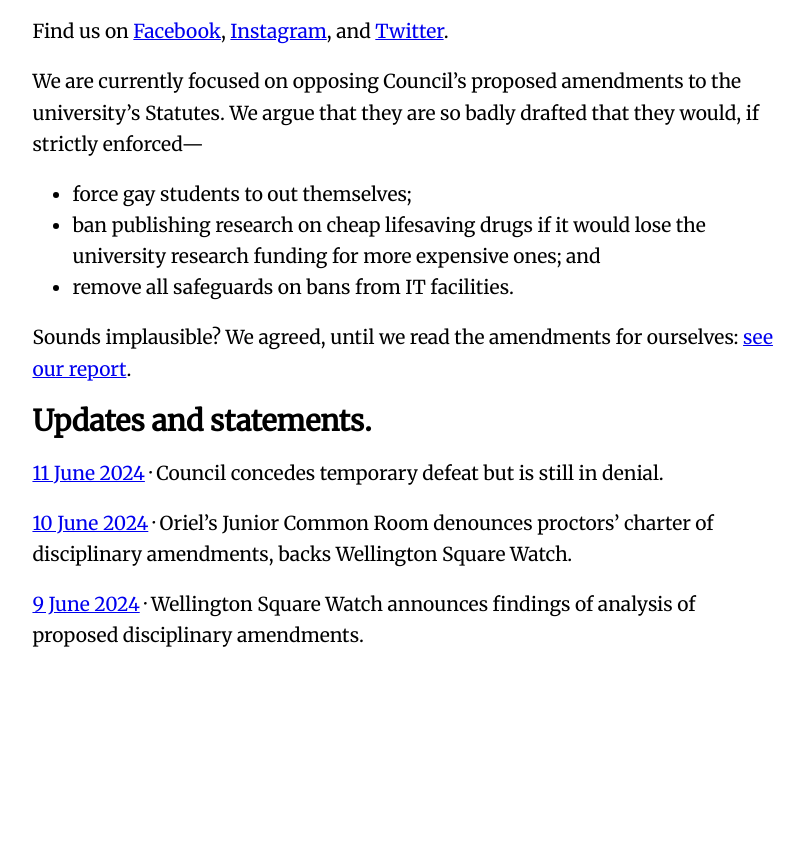
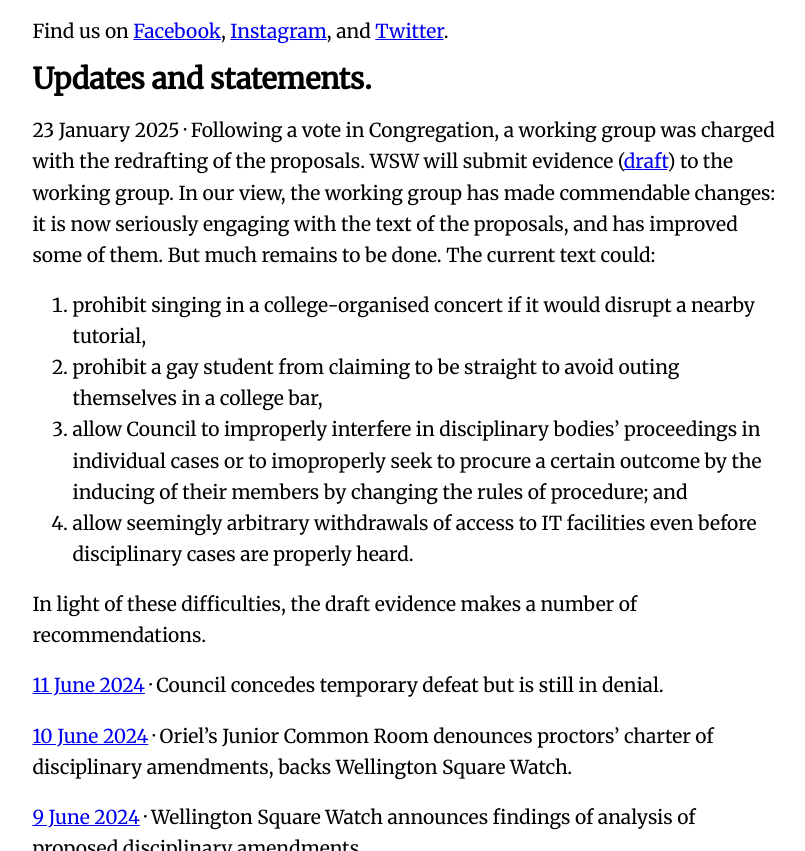
Before and after one commit to wellingtonsquarewatch/wellingtonsquarewatch.github.io, a plain HTML site: page index.html in a window 1280 px wide. Shown: the part 456-1307 px from the top of the page, without its empty margins (236-1041 px from the left). Before the commit the page ends 1146 px from the top, so only its background shows below. Drawn offline with Linux system fonts and the light colour scheme.

Commit message:
draft evidence 23 January 2025

```diff
--- a/index.html
+++ b/index.html
@@ -55,16 +55,16 @@
 
 	Find us on <a href="https://fb.me/wellingtonsquarewatch">Facebook</a>, <a href="https://instagram.com/wellingtonsquarewatch">Instagram</a>, and <a href="https://twitter.com/WSquareWatch">Twitter</a>.
 
-	<p>We are currently focused on opposing Council’s proposed amendments to the university’s Statutes. We argue that they are so badly drafted that they would, if strictly enforced—</p>
-	<ul>
-		<li>force gay students to out themselves;</li>
-		<li>ban publishing research on cheap lifesaving drugs if it would lose the university research funding for more expensive ones; and</li>
-		<li>remove all safeguards on bans from IT facilities.</li>
-	</ul>
-
-	<p>Sounds implausible? We agreed, until we read the amendments for ourselves: <a href="https://wellingtonsquarewatch.org/analysis">see our report</a>.</p>
 
 	<h2>Updates and statements.</h2>
+	<p>23 January 2025 · Following a vote in Congregation, a working group was charged with the redrafting of the proposals. WSW will submit evidence (<a href="reports/2024/1/evidence.pdf">draft</a>) to the working group. In our view, the working group has made commendable changes: it is now seriously engaging with the text of the proposals, and has improved some of them. But much remains to be done. The current text could:</p>
+	<ol>
+		<li>prohibit singing in a college-organised concert if it would disrupt a nearby tutorial,</li>
+		<li>prohibit a gay student from claiming to be straight to avoid outing themselves in a college bar,</li>
+		<li>allow Council to improperly interfere in disciplinary bodies’ proceedings in individual cases or to imoproperly seek to procure a certain outcome by the inducing of their members by changing the rules of procedure; and</li>
+		<li>allow seemingly arbitrary withdrawals of access to IT facilities even before disciplinary cases are properly heard.</li>
+	</ol>
+	<p>In light of these difficulties, the draft evidence makes a number of recommendations.</p>
 	<p><a href="https://wellingtonsquarewatch.org/statements/11-june.html">11 June 2024</a> · Council concedes temporary defeat but is still in denial.</p>
 	<p><a href="https://wellingtonsquarewatch.org/statements/10-june.pdf">10 June 2024</a> · Oriel’s Junior Common Room denounces proctors’ charter of disciplinary amendments, backs Wellington Square Watch.</p>
 	<p><a href="https://wellingtonsquarewatch.org/statements/9-june.pdf">9 June 2024</a> · Wellington Square Watch announces findings of analysis of proposed disciplinary amendments.</p>
```
Also changed, not shown: 1 other file.
